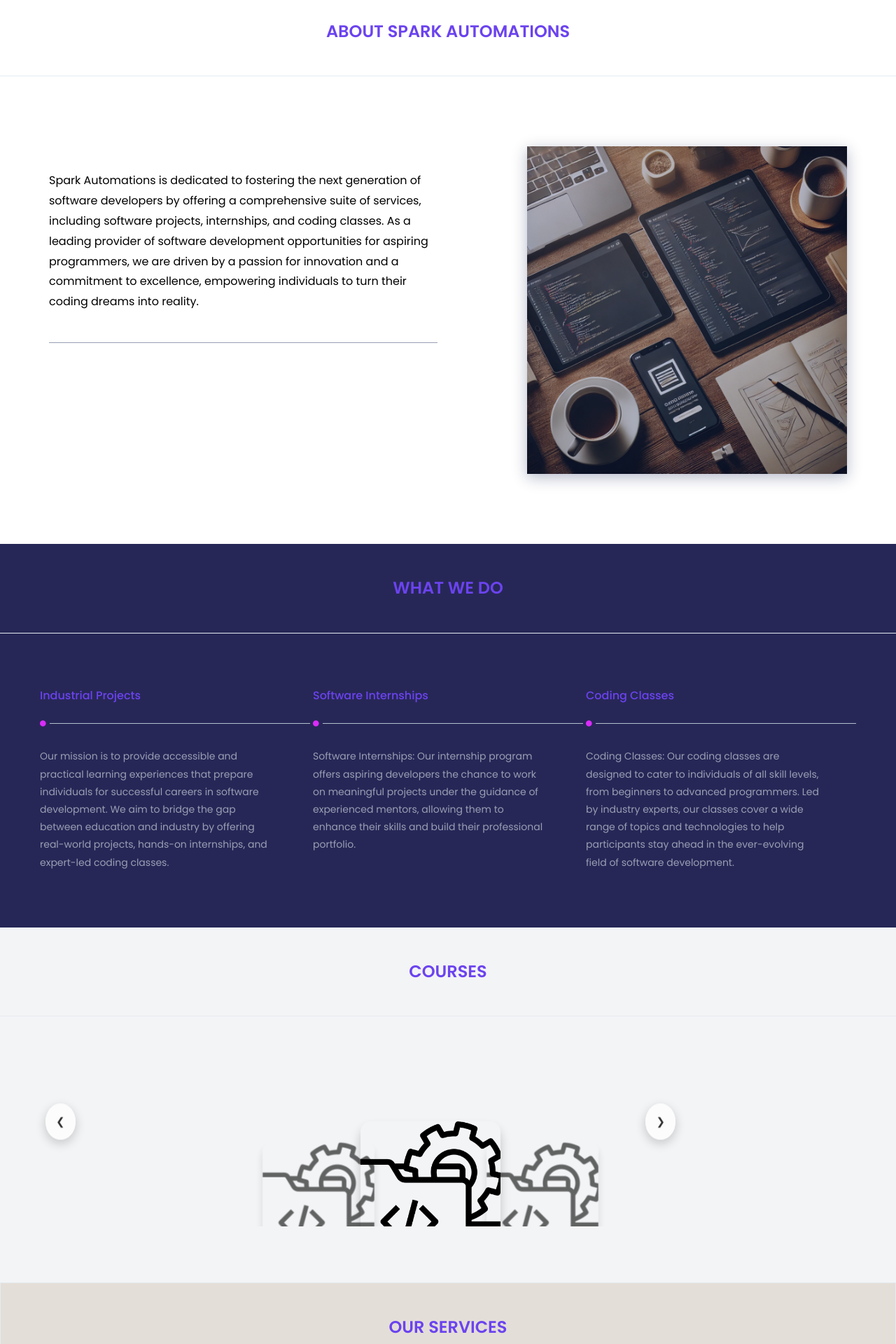
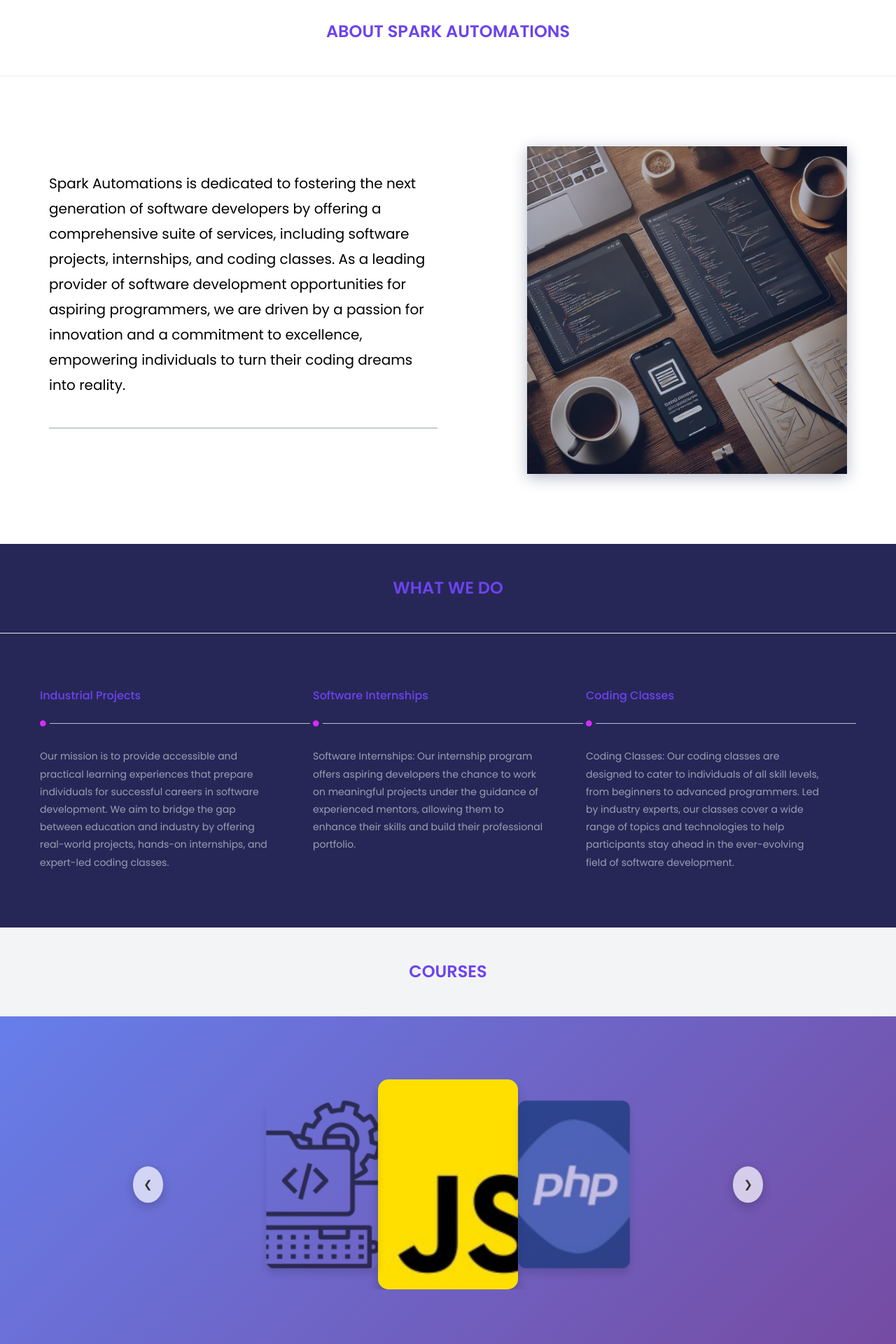
Before and after one commit to kaverikale20/spark-, a Django app: template templates/index.html in a window 1280 px wide. Shown: the part 908-2828 px from the top of the page at 70% size. Run offline with Django 3.2, Linux system fonts and the light colour scheme; the template is opened without the code that fills it, so the values that code supplies are empty; some libraries are stand-ins or nearby versions.

Commit message:
add slider completly

```diff
--- a/static/assets/css/style.css
+++ b/static/assets/css/style.css
@@ -258,7 +258,7 @@
     line-height: 1.8;
 }
 .single-about-txt p {
-    font-size: 16px;
+    font-size: 20px;
     color: black;
     padding: 35px 0 43px;
     border-bottom: 1px solid #999fb3;
@@ -451,16 +451,16 @@
 
 
 /* General Styles */
-/* body {
+.slider-parent {
     font-family: 'Poppins', sans-serif;
     margin: 0;
     padding: 0;
     background: linear-gradient(135deg, #667eea, #764ba2);
-    height: 100vh;
+    height: 60vh;
     display: flex;
     justify-content: center;
     align-items: center;
-  } */
+  }
 
   /* Slider Container */
   .slider-container {
@@ -480,16 +480,17 @@
     height: 300px;
   }
 
-  .slider-track {
+   .slider-track {
+    position: relative;
     display: flex;
     justify-content: center;
     align-items: center;
-    position: relative;
     width: 100%;
     transition: transform 1s ease-in-out;
+
   }
 
-  .slider img {
+  .slider-track img {
     position: absolute;
     width: 200px;
     height: 300px;
@@ -504,18 +505,18 @@
   /* Active and Nearby Images */
   .slider img.active {
     opacity: 1;
-    transform: scale(1) translateZ(400px);
+    transform: scale(1) translateZ(200px);
   }
 
   .slider img.prev,
   .slider img.next {
     opacity: 0.6;
-    transform: scale(0.8) translateX(-200px) translateZ(200px);
+    transform: scale(0.8) translateX(-225px) translateZ(200px);
   }
 
   .slider img.next {
     opacity: 0.6;
-    transform: scale(0.8) translateX(200px) translateZ(-200px);
+    transform: scale(0.8) translateX(225px) translateZ(200px);
   }
 
   /* Navigation Buttons */
--- a/templates/index.html
+++ b/templates/index.html
@@ -196,29 +196,31 @@
 		<div class="section-heading text-center">
 			<h2>Courses</h2>
 		</div>
-		<div class="container-fluid">
+		<div class="container-fluid slider-parent">
 
 
 			<div class="slider-container">
 				<div class="slider">
+
 					 <div class="slider-track">
 						<!-- Image Slides -->
-						<div><img src="{%static 'assets/icon/web-development.png'%}" alt="Image 1"></div>
-						<div><img src="{%static 'assets/icon/web-development.png'%}" alt="Image 2"></div>
-						<div><img src="{%static 'assets/icon/web-development.png'%}" alt="Image 3"></div>
-						<div><img src="{%static 'assets/icon/web-development.png'%}" alt="Image 4"></div>
-						<div><img src="{%static 'assets/icon/web-development.png'%}" alt="Image 5"></div>
-						<div><img src="{%static 'assets/icon/web-development.png'%}" alt="Image 5"></div>
-						<div><img src="{%static 'assets/icon/web-development.png'%}" alt="Image 5"></div>
-						<div><img src="{%static 'assets/icon/web-development.png'%}" alt="Image 5"></div>
+						<img src="{%static 'assets/images/cources_logo/js.jpeg'%}" alt="Image 1">
+						<img src="{%static 'assets/images/cources_logo/php.jpeg'%}" alt="Image 2">
+						<img src="{%static 'assets/icon/web-development.png'%}" alt="Image 3">
+						<img src="{%static 'assets/icon/web-development.png'%}" alt="Image 4">
+						<img src="{%static 'assets/icon/web-development.png'%}" alt="Image 5">
+						<img src="{%static 'assets/icon/web-development.png'%}" alt="Image 6">
+						<img src="{%static 'assets/icon/web-development.png'%}" alt="Image 7">
+
 
 					</div>
 
+				</div>
+					<!-- Navigation Arrows -->
+					<button class="nav-button prev ">&#10094;</button>
+					<button class="nav-button next">&#10095;</button>
 
-					<!-- Navigation Arrows -->
-					<button class="nav-button prev " onclick="moveSlide(-1)">&#10094;</button>
-					<button class="nav-button next" onclick="moveSlide(1)">&#10095;</button>
-				</div>
+
 			</div>
 
 
@@ -685,6 +687,4 @@
 
 {% endblock section1 %}
 
-
-
 </html>
```
Also changed, not shown: static/assets/images/cources_logo/js.jpeg (added), static/assets/images/cources_logo/php.jpeg (added).
